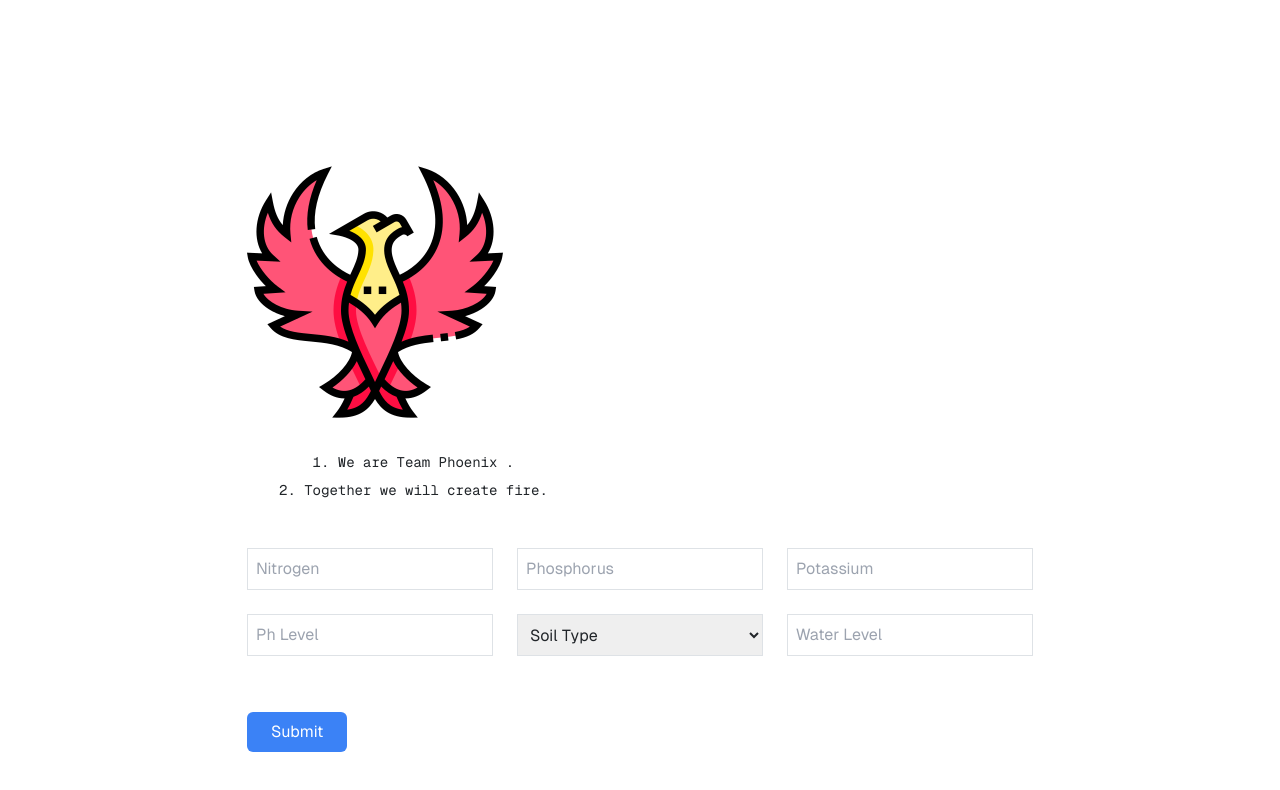
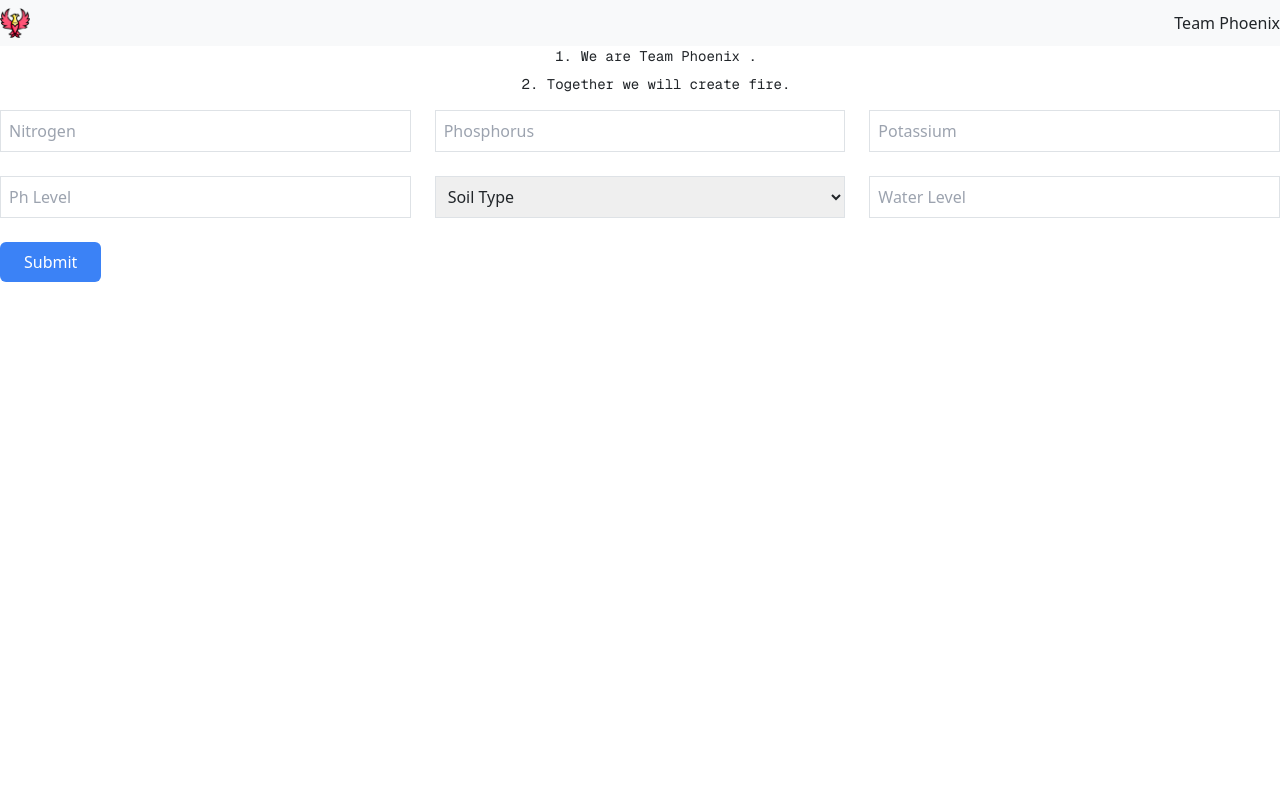
Before and after one commit to Rise-of-the-Phoenix/thephoenix, a Next.js app: page / in a window 1280 px wide. Shown: the top 790 px of the page. Built offline with nearby package versions, Linux system fonts and the light colour scheme.

Commit message:
initial commit

```diff
--- /dev/null
+++ b/app/page.css
@@ -0,0 +1,3 @@
+image {
+    padding: 100px;
+}
--- a/app/page.tsx
+++ b/app/page.tsx
@@ -1,13 +1,16 @@
 import Image from "next/image";
 import 'bootstrap/dist/css/bootstrap.css';
 import React from "react";
-import logo from './phoenix.png'
+import logo from './phoenix.png';
+import './page.css';
 
 export default function Home() {
   return (
-    <div className="grid grid-rows-[20px_1fr_20px] items-center justify-items-center min-h-screen p-8 pb-20 gap-16 sm:p-20 font-[family-name:var(--font-geist-sans)]">
-      <main className="flex flex-col gap-8 row-start-2 items-center sm:items-start">
-      <Image src={logo} alt="logo" />
+    <div>
+      <main>
+        <navbar className="navbar nav bg-body-tertiary">
+            <Image src={logo} alt="logo" width="30" height="30"/>Team Phoenix
+        </navbar>
         <ol className="list-inside list-decimal text-sm text-center sm:text-left font-[family-name:var(--font-geist-mono)]">
           <li className="mb-2">
         We are Team Phoenix{" "}.
--- a/package.json
+++ b/package.json
@@ -14,6 +14,7 @@
     "@mui/material": "^6.1.1",
     "@next/font": "^14.2.13",
     "bootstrap": "^5.3.3",
+    "build": "^0.1.4",
     "next": "14.2.13",
     "react": "^18",
     "react-dom": "^18"
```
Also changed, not shown: 1 other file (tests, documents, lock files or other folders).
